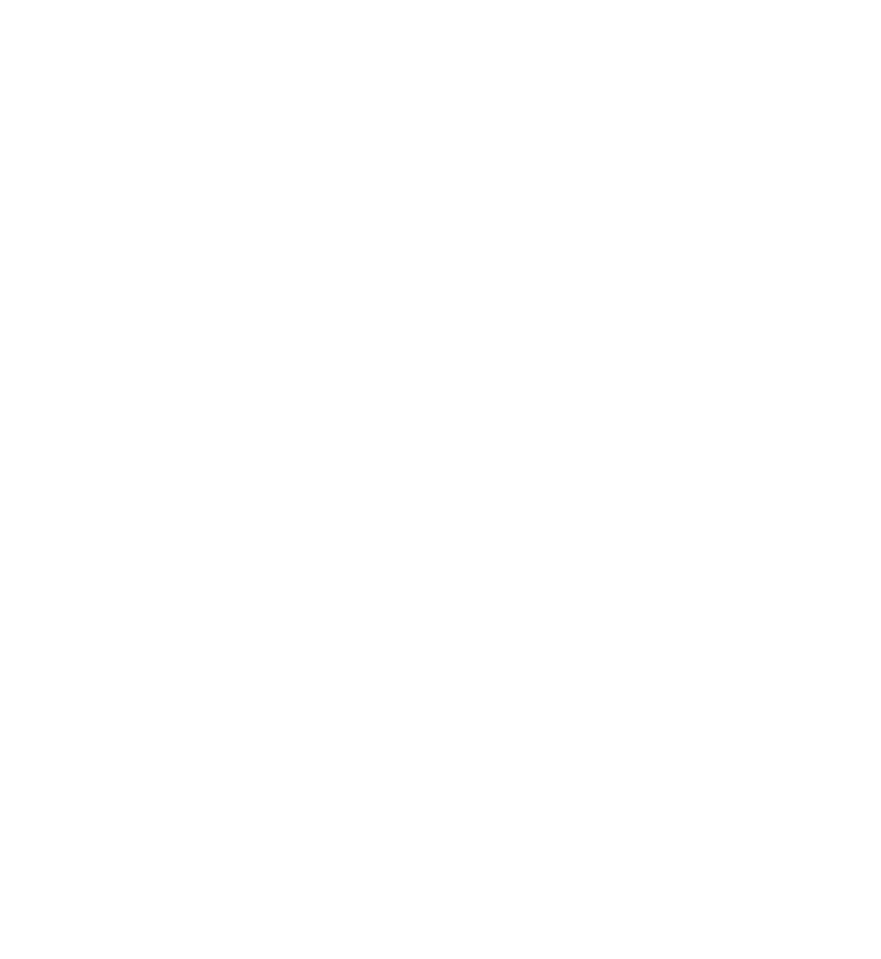
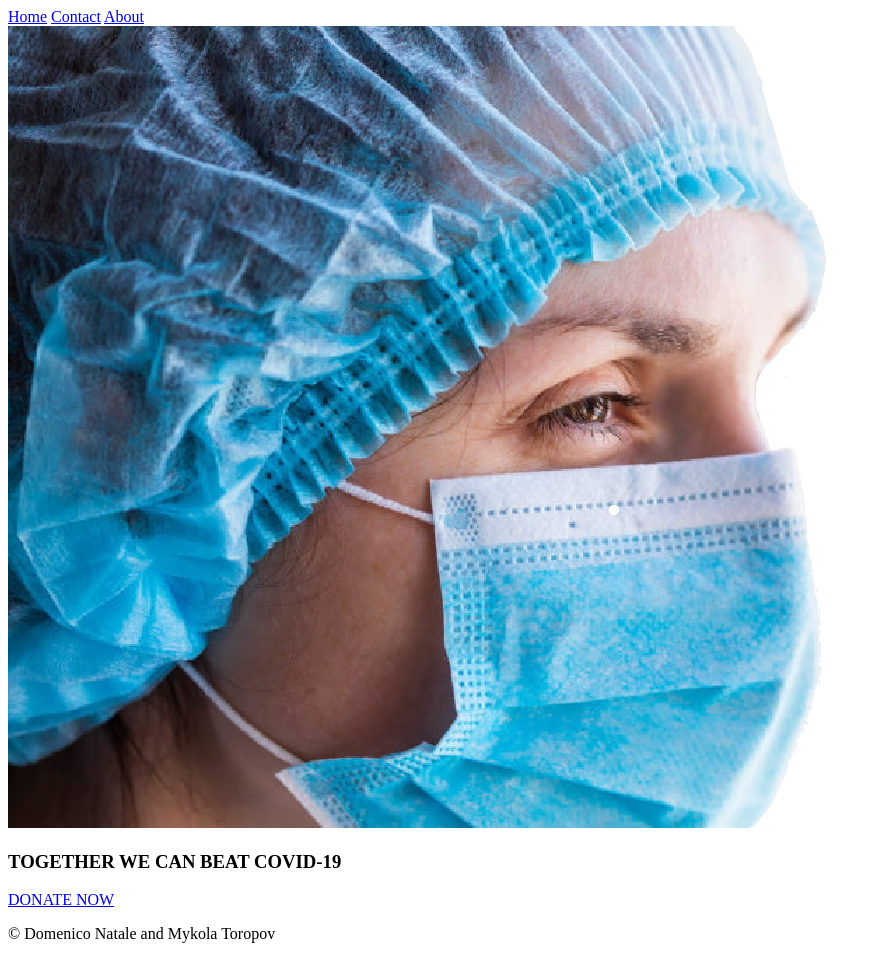
Before and after one commit to dnatale731/Assignment-1, a plain HTML site: page index.html in a window 1280 px wide. Shown: the whole page, without its empty margins (0-881 px from the left). Before the commit the page ends 800 px from the top, so only its background shows below. Drawn offline with Linux system fonts and the light colour scheme.

Commit message:
Home Page v1

```diff
--- a/index.html
+++ b/index.html
@@ -1,11 +1,34 @@
 <!DOCTYPE html>
-<html lang="en">
+<html lang = "en">
     <head>
-        <meta charset="UTF-8">
-        <meta name="viewport" content="width=, initial-scale=1.0">
+        <meta charset = "UTF-8">
+        <meta name = "viewport" content="width = , initial-scale = 1.0">
         <title>COVID-19 Donations</title>
+
+        <link rel = "stylesheet" type = "text/css" href = "style.css">
     </head>
+
     <body>
+        <header>
+            <div>
+                <a href = "index.html">Home</a>
+                <a href = "Contacts.html">Contact</a>
+                <a href = "about.html">About</a>
+            </div>
+        </header>
 
+        <section>
+            <div>
+                <img src = "Images/Nurse Wearing Mask.jpg"/>
+            </div>
+            <div>
+                <h3>TOGETHER WE CAN BEAT COVID-19</h3>
+                <a href = "https://covid19responsefund.org/en/">DONATE NOW</a>
+            </div>
+        </section>
+
+        <footer>
+            <p>&copy Domenico Natale and Mykola Toropov</p>
+        </footer>
     </body>
 </html>
```
Also changed, not shown: Images/Nurse Wearing Mask.jpg (added), 2 other files.
